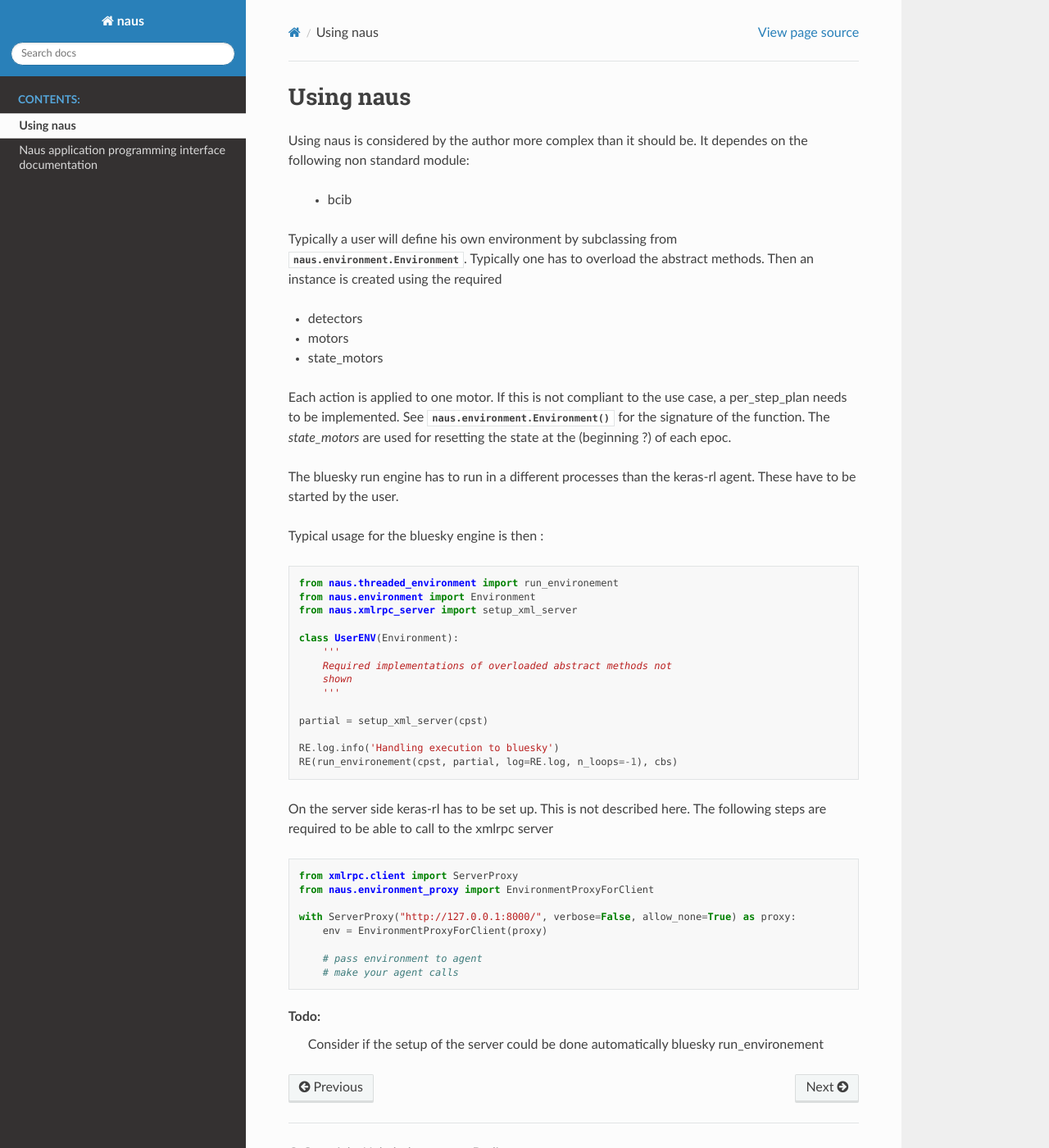
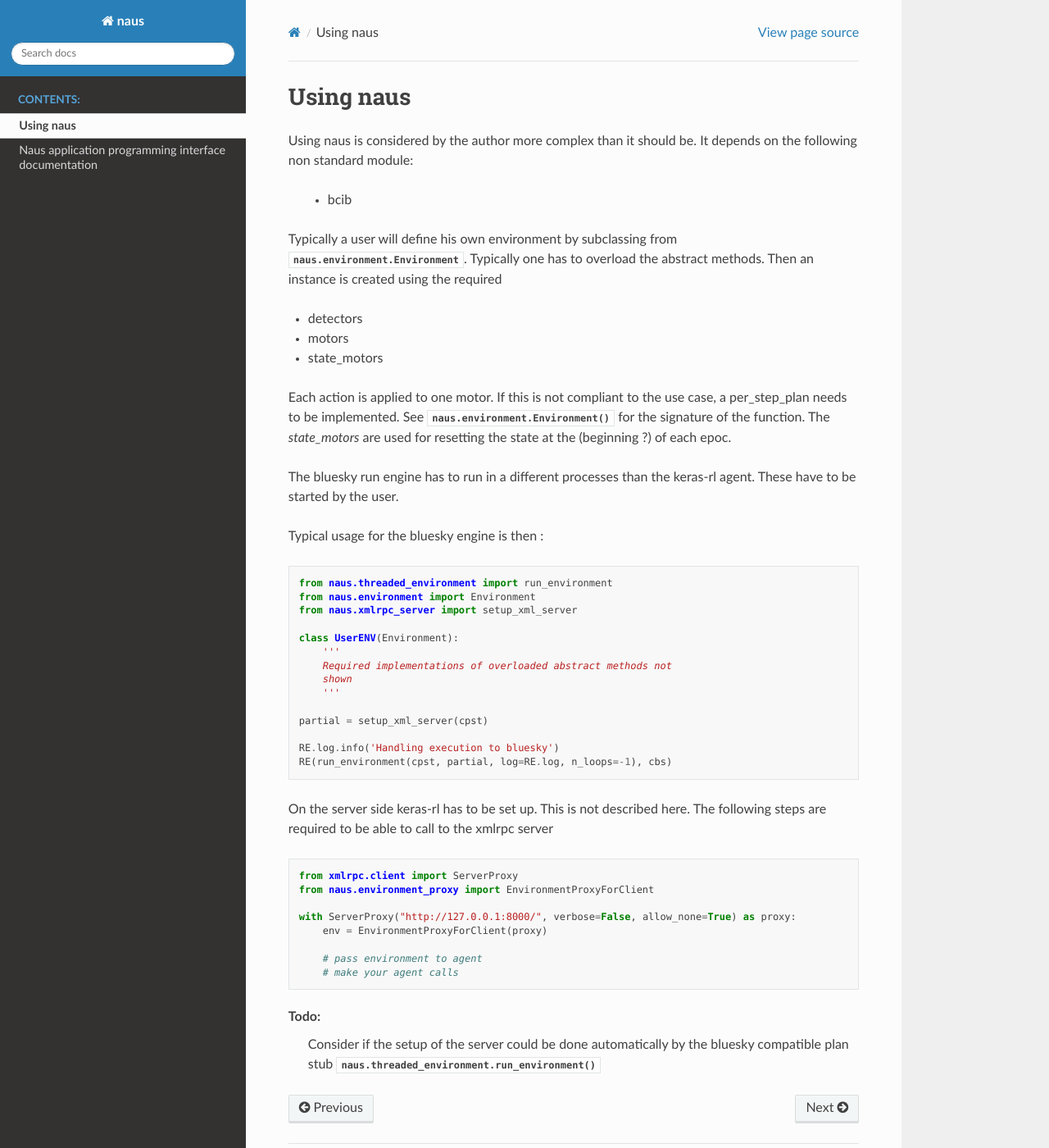
Before and after one commit to hz-b/naus, a Sphinx documentation site: the page built from doc/usage.rst, in a window 1280 px wide and 1400 px high. Shown: the whole window at 82% size. Built offline with Sphinx 7.4.7 and the Read the Docs theme 2.0.0, drawn with Linux system fonts in a browser that asks for light colours; formulas are drawn with MathJax 3.

Commit message:
Fixed spelling of run_environment (ok renamed function) Spelling fixes

```diff
--- a/doc/usage.rst
+++ b/doc/usage.rst
@@ -2,7 +2,7 @@
 ==========
 
 Using naus is considered by the author more complex than it should be.
-It dependes on the following non standard module:
+It depends on the following non standard module:
 
     * bcib
 
@@ -27,7 +27,7 @@
 
 ::
 
-    from naus.threaded_environment import run_environement
+    from naus.threaded_environment import run_environment
     from naus.environment import Environment
     from naus.xmlrpc_server import setup_xml_server
 
@@ -40,7 +40,7 @@
     partial = setup_xml_server(cpst)
 
     RE.log.info('Handling execution to bluesky')
-    RE(run_environement(cpst, partial, log=RE.log, n_loops=-1), cbs)
+    RE(run_environment(cpst, partial, log=RE.log, n_loops=-1), cbs)
 
 
 On the server side keras-rl has to be set up. This is not described here.
@@ -58,5 +58,5 @@
         # make your agent calls
 
 Todo:
-    Consider if the setup of the server could be done automatically bluesky
-    run_environement
+    Consider if the setup of the server could be done automatically by the
+    bluesky compatible plan stub :func:`naus.threaded_environment.run_environment`
```
Also changed, not shown: doc/api/naus.rst (+2 -7 lines).
